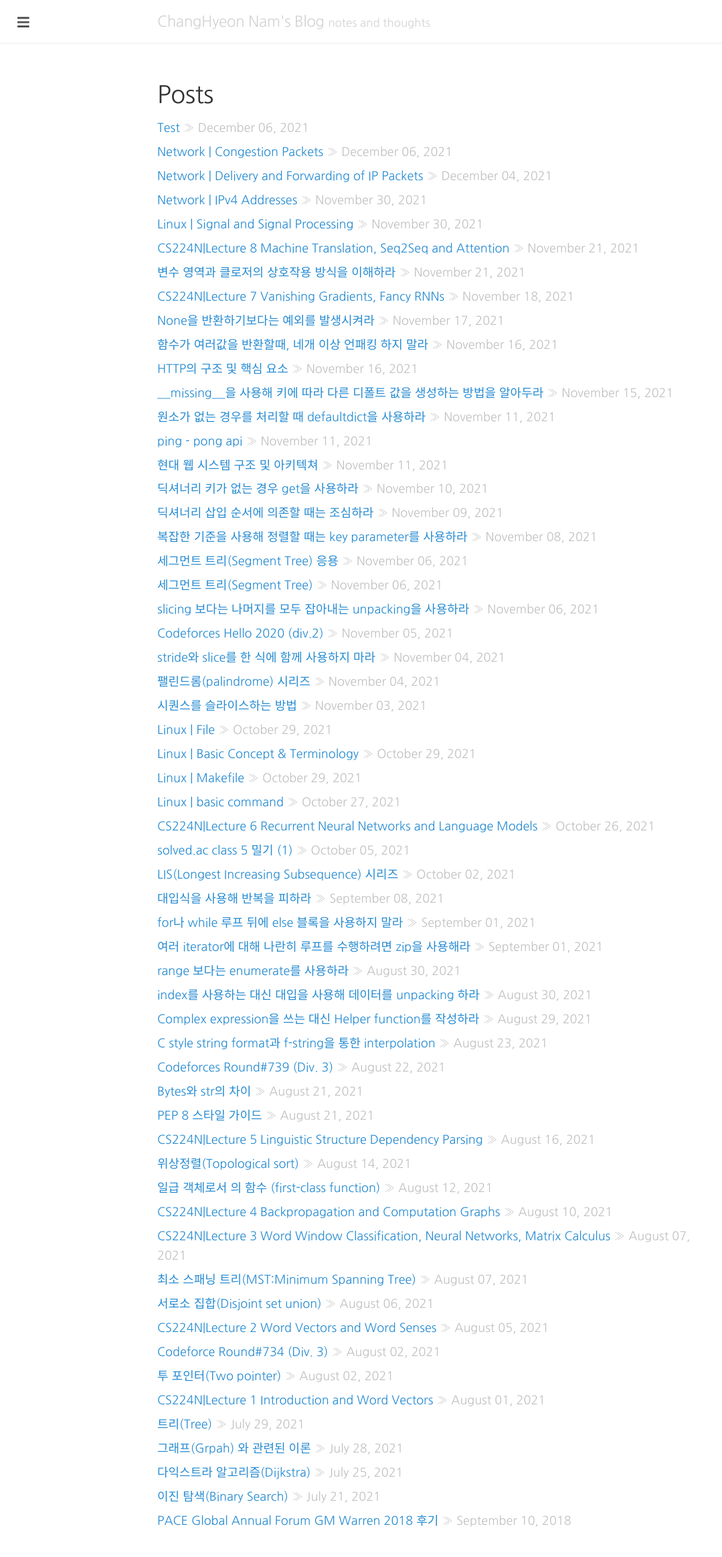
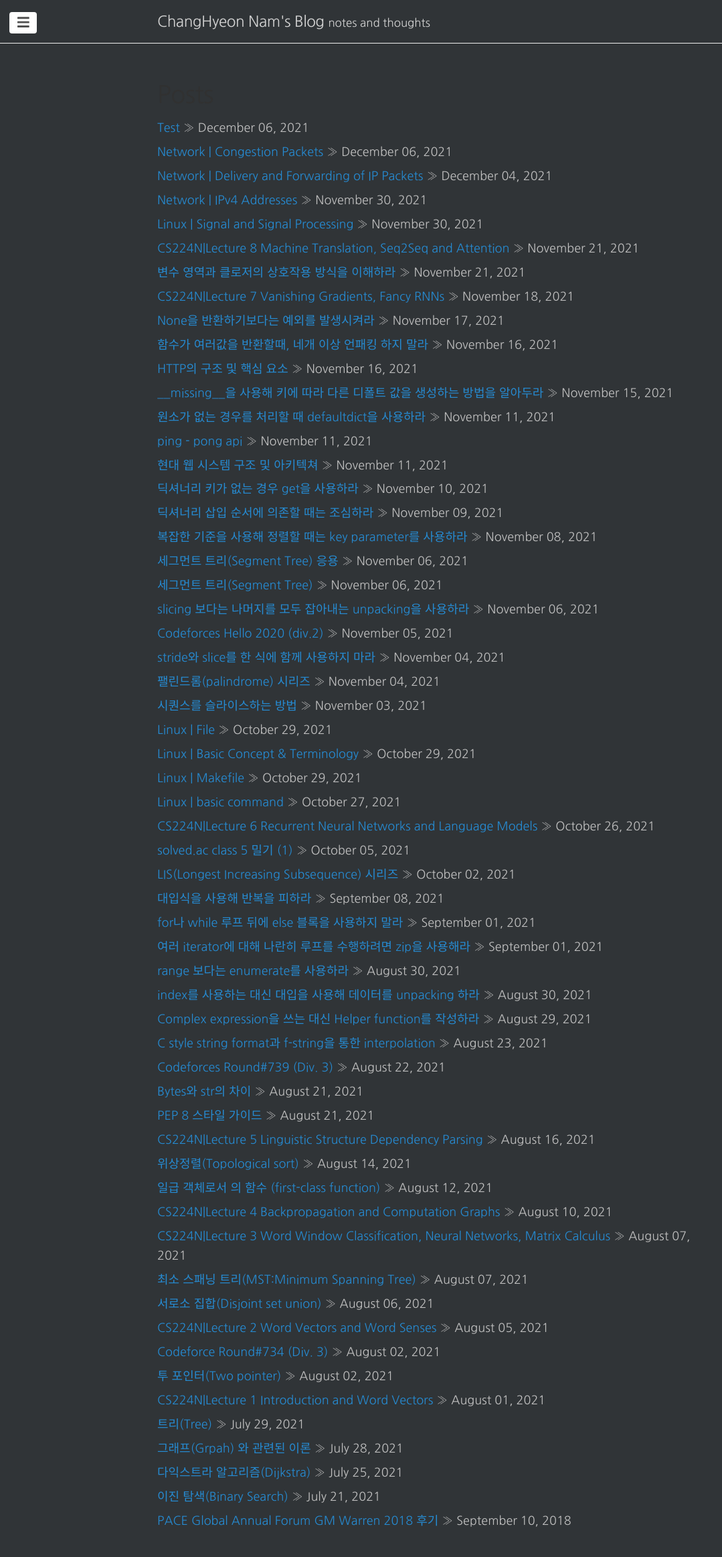
Before and after one commit to changhyeonnam/changhyeonnam.github.io, a Jekyll site: the page built from index.html, in a window 1280 px wide. Shown: the whole page at 67% size, without its empty margins (0-1079 px from the left). Built offline with Jekyll 4.4.1, drawn with Linux system fonts in a browser that asks for light colours; nearby versions of some CDN libraries; comment, search, counter and statistics services are not loaded.

Commit message:
Update poole.scss

```diff
--- a/_sass/poole.scss
+++ b/_sass/poole.scss
@@ -59,8 +59,8 @@ html {
 }
 
 body {
-  color: #515151;
-  background-color: #fff;
+  color:  #ccc;
+  background-color: #303437;
   -webkit-text-size-adjust: 100%;
       -ms-text-size-adjust: 100%;
 }
```
